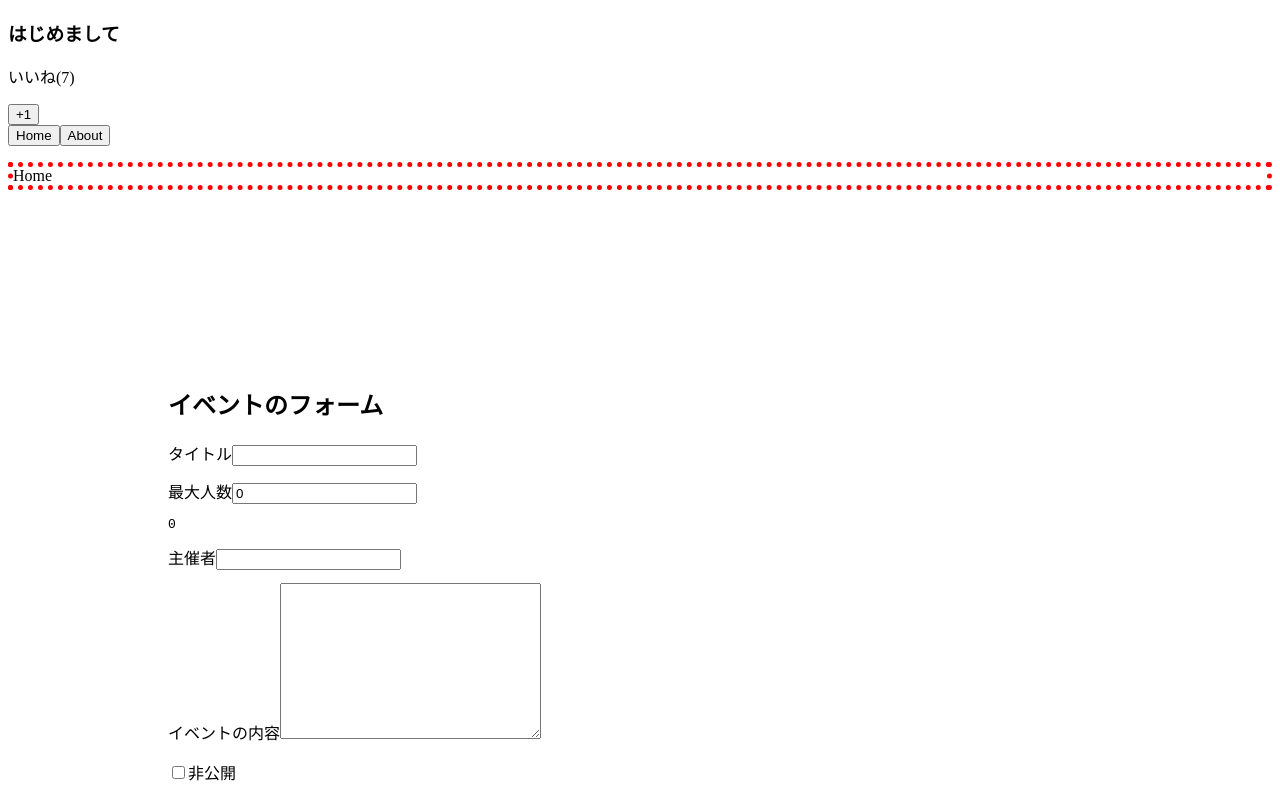
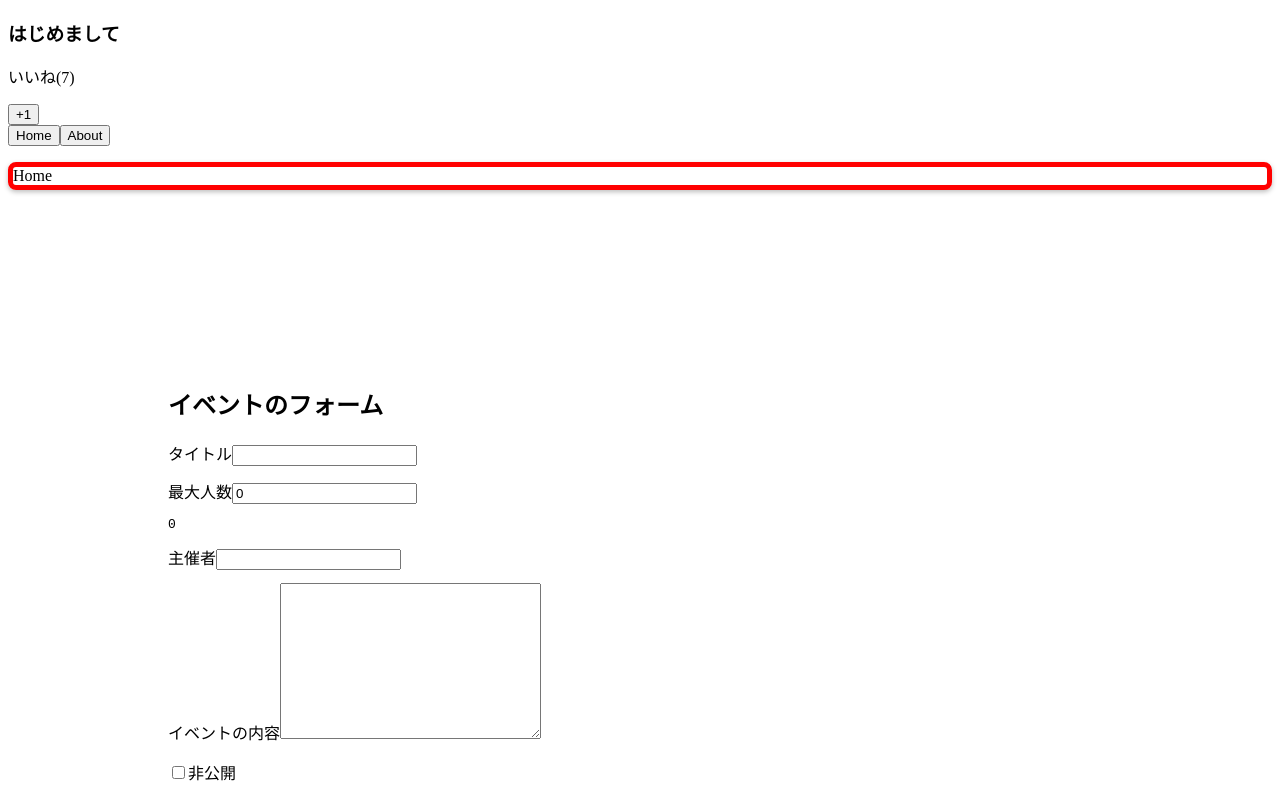
Before and after one commit to sora1129/vue-spa, a Vue app: page / in a window 1280 px wide. Both pictures are taken after a click on the button "Home". Shown: the top 800 px of the page. Built offline with nearby package versions, Linux system fonts and the light colour scheme.

Commit message:
feat: カスタムディレクティブで修飾子を使う

```diff
--- a/src/components/MyHome.vue
+++ b/src/components/MyHome.vue
@@ -1,3 +1,3 @@
 <template>
-  <p v-border:dotted="{width: '5px', color: 'red'}">Home</p>
+  <p v-border:solid.round.shadow="{width: '5px', color: 'red'}">Home</p>
 </template>
--- a/src/main.js
+++ b/src/main.js
@@ -10,6 +10,12 @@
   el.style.borderWidth = binding.value.width;
   el.style.borderColor = binding.value.color;
   el.style.borderStyle = binding.arg;
+  if (binding.modifiers.round) {
+    el.style.borderRadius = "0.5rem";
+  }
+  if (binding.modifiers.shadow) {
+    el.style.boxShadow = "0 2px 5px rgba(0, 0, 0, 0.26)";
+  }
 });
 
 new Vue({
```
